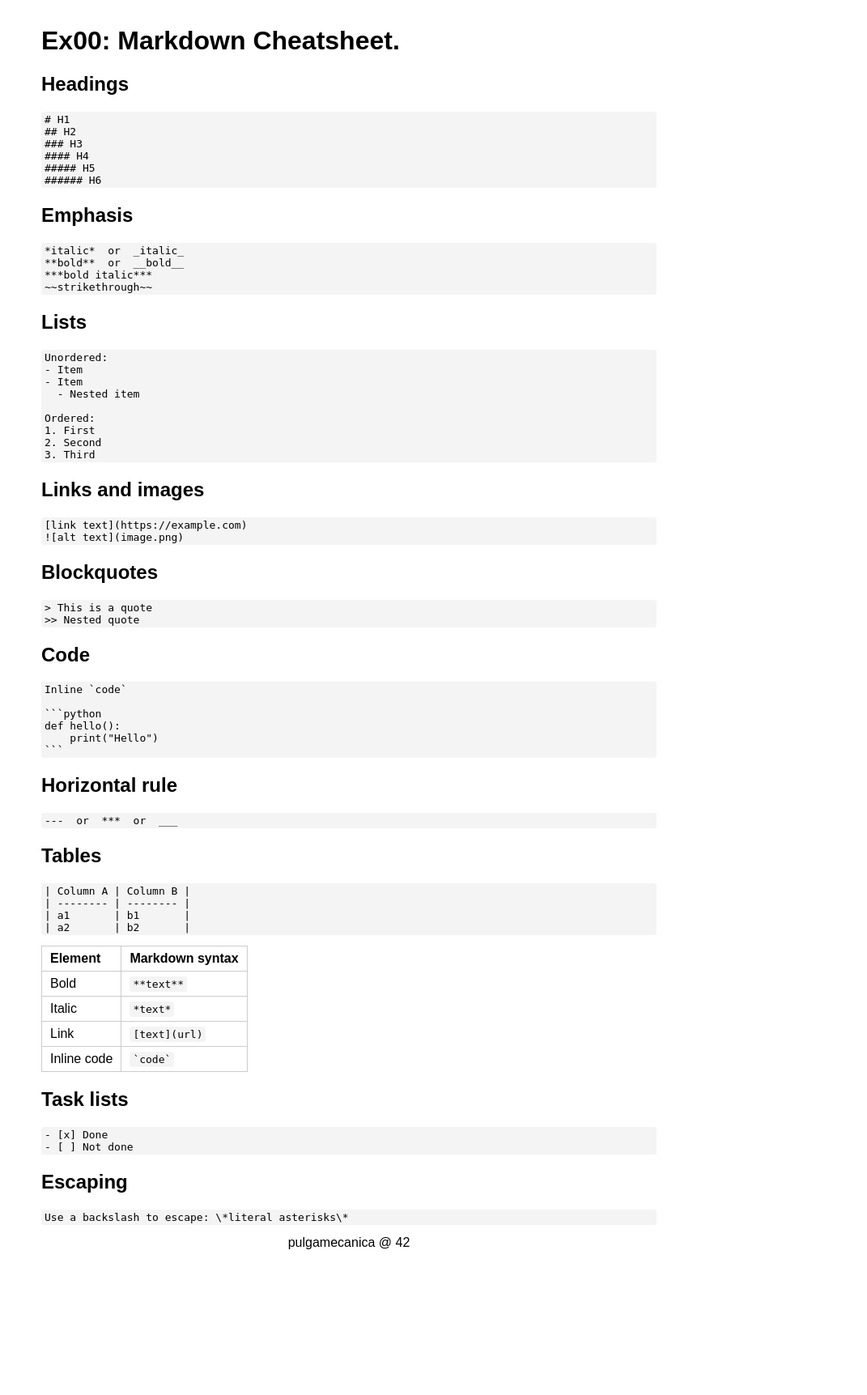
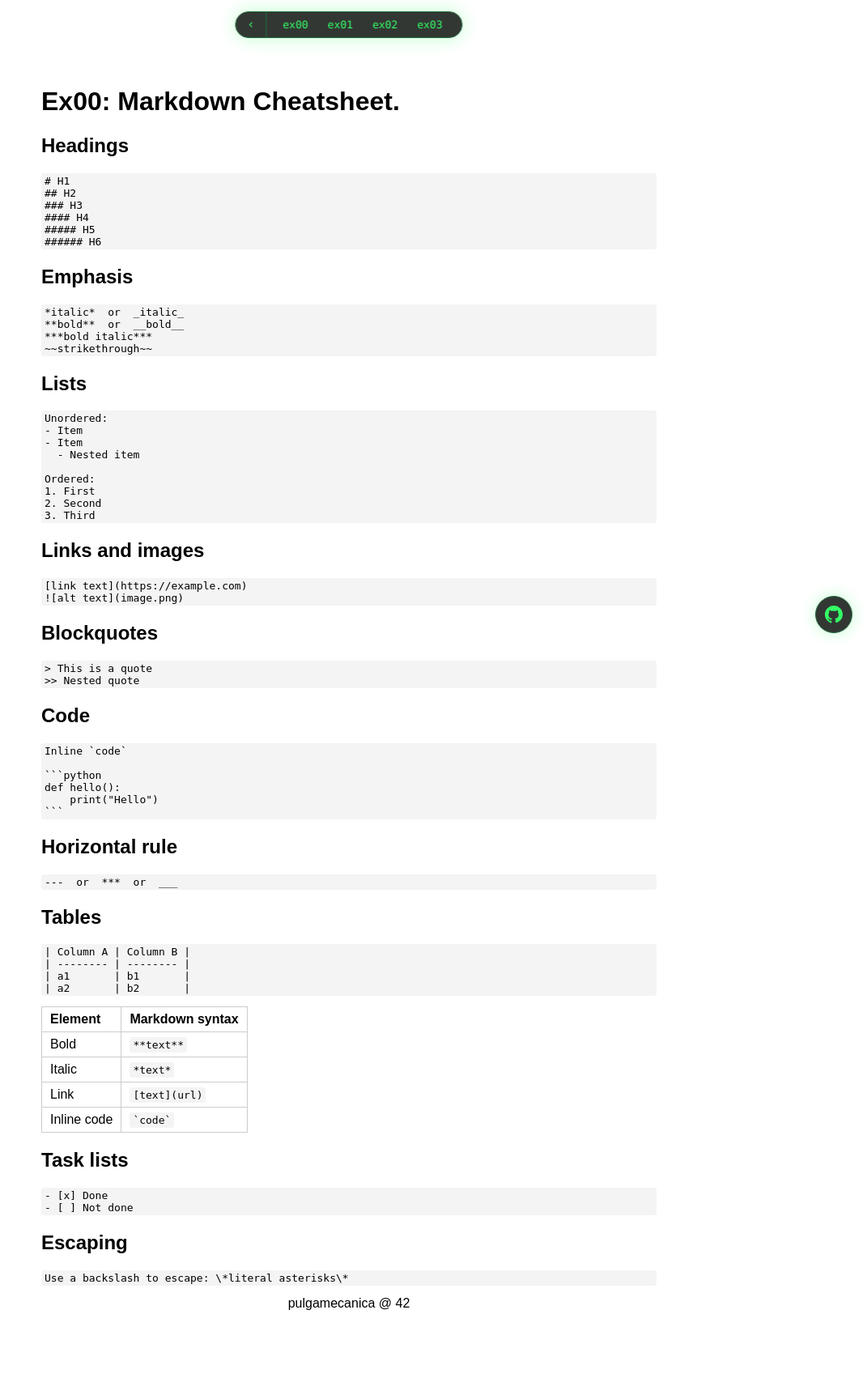
Before and after one commit to 42-Course/Django-1-Base-Django, a Django app: page /ex00 in a window 1280 px wide. Shown: the whole page at 81% size, without its empty margins (209-1280 px from the left). Before the commit the page ends 1543 px from the top, so only its background shows below. Run offline with Django 4.2, Linux system fonts and the light colour scheme.

Commit message:
chore: update template with layout

```diff
--- a/d05/settings.py
+++ b/d05/settings.py
@@ -58,7 +58,7 @@ ROOT_URLCONF = 'd05.urls'
 TEMPLATES = [
     {
         'BACKEND': 'django.template.backends.django.DjangoTemplates',
-        'DIRS': [],
+        'DIRS': [BASE_DIR / 'templates'],
         'APP_DIRS': True,
         'OPTIONS': {'context_processors': []},
     },
--- a/d05/urls.py
+++ b/d05/urls.py
@@ -1,6 +1,9 @@
 from django.urls import include, path
 
+from . import views
+
 urlpatterns = [
+    path('', views.home),
     path('', include('ex00.urls')),
     path('', include('ex01.urls')),
     path('', include('ex02.urls')),
--- a/ex00/templates/ex00/index.html
+++ b/ex00/templates/ex00/index.html
@@ -1,16 +1,19 @@
-<!DOCTYPE html>
-<html lang="en">
-  <head>
-    <meta charset="utf-8" />
-    <title>Ex00: Markdown Cheatsheet.</title>
+{% extends 'layout.html' %}
+
+{% block title %}Ex00: Markdown Cheatsheet.{% endblock %}
+
+{% block head %}
 <style>
-      body { font-family: sans-serif; max-width: 760px; margin: 2em auto; }
-      code, pre { background: #f4f4f4; padding: 2px 4px; border-radius: 3px; }
-      th, td { border: 1px solid #ccc; padding: 6px 10px; text-align: left; }
-      table { border-collapse: collapse; }
+  .sheet { font-family: sans-serif; max-width: 760px; margin: 0 auto; padding: 0 16px; }
+  .sheet code, .sheet pre { background: #f4f4f4; padding: 2px 4px; border-radius: 3px; }
+  .sheet pre { display: block; overflow-x: auto; }
+  .sheet th, .sheet td { border: 1px solid #ccc; padding: 6px 10px; text-align: left; }
+  .sheet table { border-collapse: collapse; }
 </style>
-  </head>
-  <body>
+{% endblock %}
+
+{% block content %}
+<div class="sheet">
   <h1>Ex00: Markdown Cheatsheet.</h1>
 
   <h2>Headings</h2>
@@ -78,5 +81,5 @@ def hello():
   <h2>Escaping</h2>
   <pre>Use a backslash to escape: \*literal asterisks\*</pre>
   <center><span>pulgamecanica @ 42</span></center>
-  </body>
-</html>
+</div>
+{% endblock %}
--- a/ex01/templates/ex01/base.html
+++ b/ex01/templates/ex01/base.html
@@ -2,12 +2,15 @@
 <html lang="en">
   <head>
     <meta charset="utf-8" />
+    <meta name="viewport" content="width=device-width, initial-scale=1" />
     <title>{% block title %}Ex01{% endblock %}</title>
+    <style>body { padding-top: 78px; }</style>
     {% block style %}
     <link rel="stylesheet" href="{% static 'ex01/style1.css' %}" />
     {% endblock %}
   </head>
   <body>
+    {% include 'partials/chrome.html' %}
     {% include 'ex01/nav.html' %}
     <main>
       {% block content %}{% endblock %}
--- /dev/null
+++ b/templates/layout.html
@@ -0,0 +1,20 @@
+{% load static %}<!DOCTYPE html>
+<html lang="en">
+  <head>
+    <meta charset="utf-8" />
+    <meta name="viewport" content="width=device-width, initial-scale=1" />
+    <title>{% block title %}base-django{% endblock %}</title>
+    <style>
+      /* Push normal pages below the floating navbar / above the GitHub button.
+         Fullscreen exercises (ex03) opt out via body.fullscreen. */
+      body:not(.fullscreen) .content { padding-top: 78px; padding-bottom: 96px; }
+    </style>
+    {% block head %}{% endblock %}
+  </head>
+  <body class="{% block body_class %}{% endblock %}">
+    {% include 'partials/chrome.html' %}
+    <div class="content">
+      {% block content %}{% endblock %}
+    </div>
+  </body>
+</html>
--- /dev/null
+++ b/templates/partials/chrome.html
@@ -0,0 +1,182 @@
+{% comment %}
+  Global site chrome: floating navbar + GitHub link.
+  Written once, included by layout.html and ex01/base.html.
+  Everything is position:fixed and class-scoped, so it overlays any
+  exercise without disturbing that exercise's own layout.
+{% endcomment %}
+<style>
+  :root {
+    --nav-fg: #33ff66;
+    --nav-dim: #1f6b38;
+    --nav-accent: #7cffb0;
+    --nav-bg: rgba(6, 12, 8, 0.82);
+    --nav-glow: rgba(51, 255, 102, 0.3);
+  }
+  .site-nav {
+    position: fixed;
+    top: 14px;
+    left: 50%;
+    transform: translateX(-50%);
+    z-index: 9999;
+    display: flex;
+    align-items: center;
+    padding: 8px 14px;
+    background: var(--nav-bg);
+    border: 1px solid var(--nav-dim);
+    border-radius: 999px;
+    -webkit-backdrop-filter: blur(6px);
+    backdrop-filter: blur(6px);
+    box-shadow: 0 0 22px var(--nav-glow);
+    font-family: "SFMono-Regular", "Consolas", "Menlo", monospace;
+    font-size: 13px;
+    max-width: calc(100vw - 24px);
+  }
+  /* Toggle = the left cap of the pill itself (part of the container border) */
+  .nav-toggle {
+    display: flex;
+    align-items: center;
+    justify-content: center;
+    flex: none;
+    align-self: stretch;
+    margin: -8px 10px -8px -14px;          /* stretch to the pill's edges */
+    padding: 0 12px;
+    border: none;
+    border-right: 1px solid var(--nav-dim); /* divider = part of the border */
+    border-radius: 999px 0 0 999px;
+    background: transparent;
+    color: var(--nav-fg);
+    cursor: pointer;
+    transition: background 0.15s ease, color 0.15s ease;
+  }
+  .nav-toggle:hover { background: rgba(51, 255, 102, 0.1); color: var(--nav-accent); }
+  .nav-toggle svg { width: 13px; height: 13px; fill: currentColor; display: block; }
+  /* Arrow when closed, X ("collapse") when open */
+  .nav-toggle .ico-close { display: none; }
+  .site-nav.open .nav-toggle .ico-open { display: none; }
+  .site-nav.open .nav-toggle .ico-close { display: block; }
+
+  /* Brand collapsed by default, slides open when .site-nav.open */
+  .site-nav .brand {
+    color: var(--nav-accent);
+    text-decoration: none;
+    font-weight: 700;
+    white-space: nowrap;
+    text-shadow: 0 0 8px var(--nav-glow);
+    max-width: 0;
+    margin: 0;
+    padding: 0;
+    opacity: 0;
+    overflow: hidden;
+    visibility: hidden;      /* not visible, not focusable when closed */
+    pointer-events: none;    /* not clickable when closed */
+    transition: max-width 0.32s ease, opacity 0.25s ease, margin 0.32s ease,
+                visibility 0s linear 0.32s;
+  }
+  .site-nav.open .brand {
+    max-width: 220px;
+    opacity: 1;
+    margin-right: 12px;
+    visibility: visible;
+    pointer-events: auto;
+    transition: max-width 0.32s ease, opacity 0.25s ease, margin 0.32s ease,
+                visibility 0s;
+  }
+
+  .site-nav ul { display: flex; gap: 4px; list-style: none; margin: 0; padding: 0; }
+  .site-nav ul a {
+    color: var(--nav-fg);
+    text-decoration: none;
+    padding: 3px 10px;
+    border-radius: 999px;
+    transition: all 0.14s ease;
+  }
+  .site-nav ul a:hover {
+    background: rgba(51, 255, 102, 0.1);
+    color: var(--nav-accent);
+    box-shadow: 0 0 12px var(--nav-glow);
+  }
+
+  .site-gh {
+    position: fixed;
+    right: 18px;
+    bottom: 18px;
+    z-index: 9999;
+    width: 44px;
+    height: 44px;
+    border-radius: 50%;
+    display: flex;
+    align-items: center;
+    justify-content: center;
+    background: var(--nav-bg);
+    border: 1px solid var(--nav-dim);
+    color: var(--nav-fg);
+    box-shadow: 0 0 18px var(--nav-glow);
+    -webkit-backdrop-filter: blur(6px);
+    backdrop-filter: blur(6px);
+    transition: all 0.15s ease;
+  }
+  .site-gh:hover {
+    color: var(--nav-accent);
+    transform: translateY(-2px) scale(1.06);
+    box-shadow: 0 0 26px var(--nav-glow);
+  }
+  .site-gh svg { width: 22px; height: 22px; fill: currentColor; display: block; }
+</style>
+
+<nav class="site-nav" id="siteNav">
+  <button class="nav-toggle" id="navToggle" type="button"
+          aria-label="Show title" aria-expanded="false">
+    <svg class="ico-open" viewBox="0 0 24 24" aria-hidden="true"><path d="M15.4 7.4 14 6l-6 6 6 6 1.4-1.4L10.8 12z"/></svg>
+    <svg class="ico-close" viewBox="0 0 24 24" aria-hidden="true"><path d="M19 6.41 17.59 5 12 10.59 6.41 5 5 6.41 10.59 12 5 17.59 6.41 19 12 13.41 17.59 19 19 17.59 13.41 12z"/></svg>
+  </button>
+  <a class="brand" href="/">~/base-django</a>
+  <ul>
+    <li><a href="/ex00/">ex00</a></li>
+    <li><a href="/ex01/templates/">ex01</a></li>
+    <li><a href="/ex02/">ex02</a></li>
+    <li><a href="/ex03/">ex03</a></li>
+  </ul>
+</nav>
+
+<a class="site-gh"
+   href="https://github.com/42-Course/Django-1-Base-Django"
+   target="_blank" rel="noopener noreferrer"
+   title="Piscine repository on GitHub"
+   aria-label="Piscine repository on GitHub">
+  <svg viewBox="0 0 16 16" aria-hidden="true"><path d="M8 0C3.58 0 0 3.58 0 8c0 3.54 2.29 6.53 5.47 7.59.4.07.55-.17.55-.38 0-.19-.01-.82-.02-1.49-2.01.44-2.43-.97-2.43-.97-.33-.83-.8-1.05-.8-1.05-.66-.45.05-.44.05-.44.72.05 1.1.74 1.1.74.65 1.11 1.7.79 2.11.6.07-.47.25-.79.46-.97-1.6-.18-3.29-.8-3.29-3.57 0-.79.28-1.43.74-1.94-.07-.18-.32-.91.07-1.9 0 0 .6-.19 1.98.74a6.9 6.9 0 013.6 0c1.37-.93 1.97-.74 1.97-.74.39.99.15 1.72.08 1.9.46.51.73 1.15.73 1.94 0 2.78-1.69 3.39-3.3 3.57.26.22.49.66.49 1.33 0 .96-.01 1.74-.01 1.97 0 .21.15.46.55.38A8.01 8.01 0 0016 8c0-4.42-3.58-8-8-8z"/></svg>
+</a>
+
+<script>
+  (function () {
+    var nav = document.getElementById('siteNav');
+    var btn = document.getElementById('navToggle');
+    if (!nav || !btn) return;
+
+    function setOpen(open) {
+      nav.classList.toggle('open', open);
+      btn.setAttribute('aria-expanded', open ? 'true' : 'false');
+      btn.setAttribute('aria-label', open ? 'Hide title' : 'Show title');
+    }
+
+    btn.addEventListener('click', function () {
+      setOpen(!nav.classList.contains('open'));
+    });
+
+    // Auto-collapse 1.5s after the mouse leaves the window (or it loses focus).
+    var closeTimer;
+    function startClose() {
+      clearTimeout(closeTimer);
+      closeTimer = setTimeout(function () { setOpen(false); }, 1500);
+    }
+    function cancelClose() { clearTimeout(closeTimer); }
+
+    // mouseout with no relatedTarget == cursor left the viewport.
+    document.addEventListener('mouseout', function (e) {
+      var to = e.relatedTarget || e.toElement;
+      if (!to || to.nodeName === 'HTML') startClose();
+    });
+    document.addEventListener('mouseover', cancelClose);
+    window.addEventListener('blur', startClose);
+    window.addEventListener('focus', cancelClose);
+  })();
+</script>
```
Also changed, not shown: d05/views.py (added, +15 -0 lines), ex02/templates/ex02/index.html (+16 -9 lines), ex03/templates/ex03/index.html (+10 -9 lines), templates/index.html (added, +188 -0 lines), 1 other file. Lines whose indentation alone changed are shown as unchanged.
